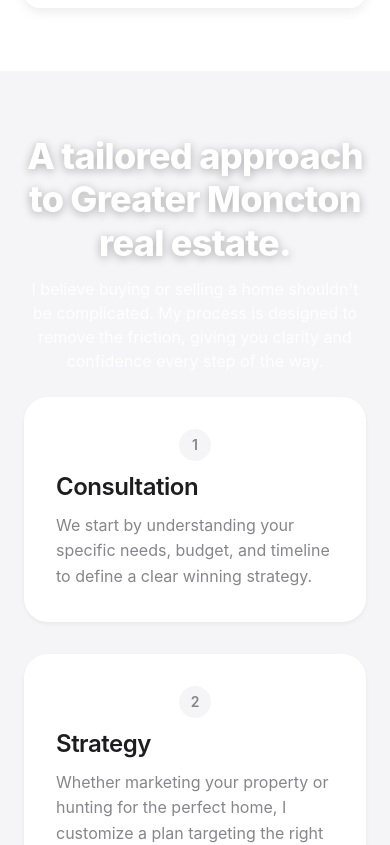
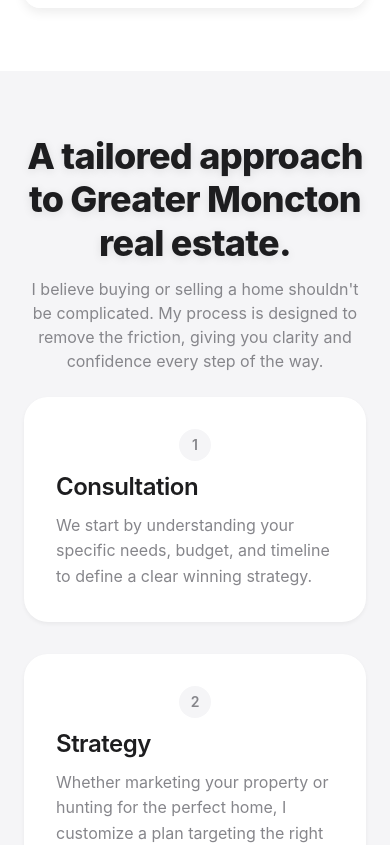
Before and after one commit to Raphael-lemire/raphael-website, a React (Vite) app: page / in a window 390 px wide. Shown: the part 2280-3125 px from the top of the page. Built offline with nearby package versions, Linux system fonts and the light colour scheme.

Commit message:
UI: Fixed header legibility by restoring dark colors for light sections

```diff
--- a/src/pages/Home.css
+++ b/src/pages/Home.css
@@ -304,6 +304,15 @@
     width: 100%;
 }
 
+.browse-listings-section .section-title {
+    color: white;
+    text-shadow: 0 2px 10px rgba(0, 0, 0, 0.3);
+}
+
+.browse-listings-section .section-subtitle {
+    color: rgba(255, 255, 255, 0.9);
+}
+
 .browse-grid {
     display: grid;
     grid-template-columns: 1fr 1fr;
@@ -331,16 +340,16 @@
 }
 
 .section-title {
-    color: white;
+    color: var(--text-primary);
     font-size: clamp(2.5rem, 5vw, 4rem);
     font-weight: 800;
-    text-shadow: 0 2px 10px rgba(0, 0, 0, 0.3);
+    text-shadow: 0 2px 10px rgba(0, 0, 0, 0.1);
     margin-bottom: 20px;
     letter-spacing: -0.02em;
 }
 
 .section-subtitle {
-    color: rgba(255, 255, 255, 0.9);
+    color: var(--text-secondary);
     font-size: 1.25rem;
     margin-bottom: 48px;
     line-height: 1.6;
@@ -872,6 +881,7 @@
     .section-subtitle {
         font-size: 1.1rem;
         margin-bottom: 40px;
+        color: var(--text-secondary);
     }
 
     .about-container {
```
